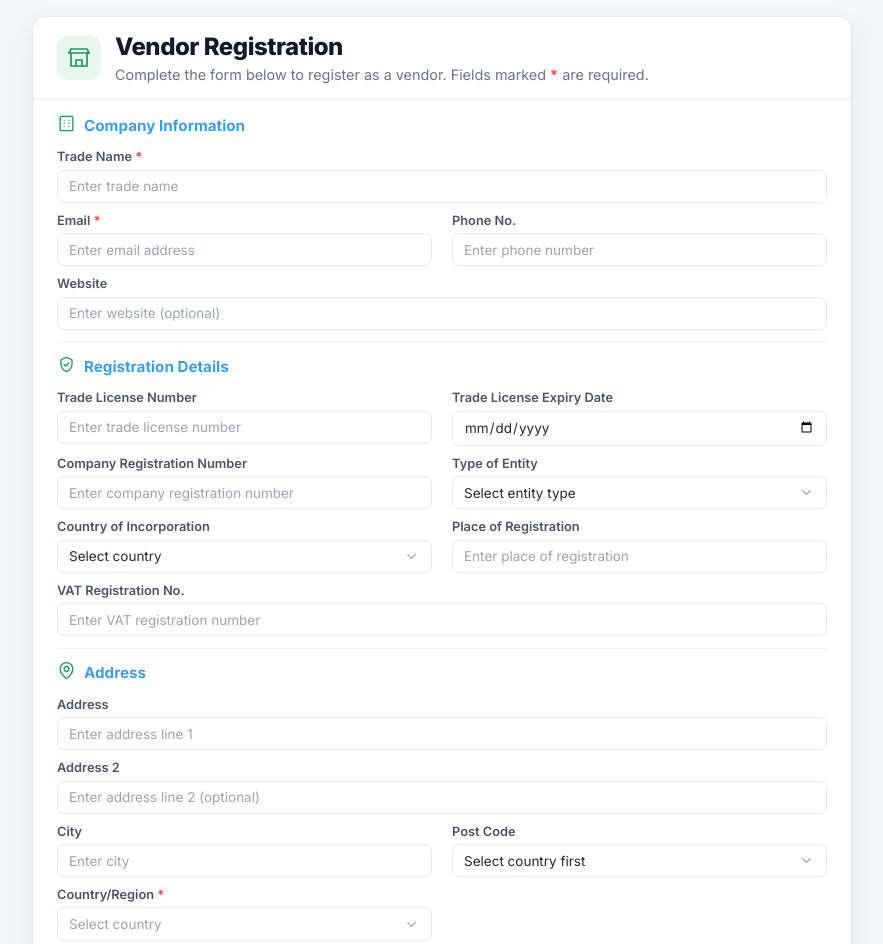
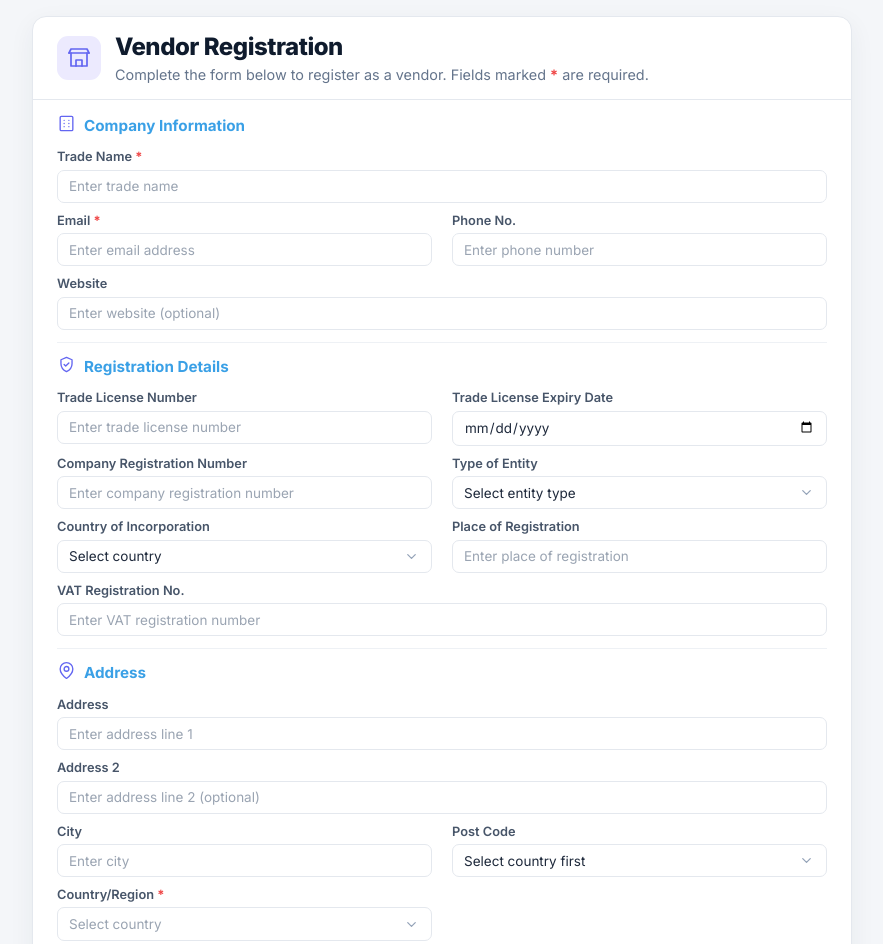
Before and after one commit to lavanya991-11/registration-api, a website: page public/vendor.html in a window 1280 px wide. Shown: the top 944 px of the page, without its empty margins (198-1081 px from the left). Drawn offline with Linux system fonts and the light colour scheme; no server answers.

Commit message:
Switch accent to indigo (both pages); light-blue captions retained
Co-Authored-By: Claude Opus 4.8 (1M context) <noreply@anthropic.com>

```diff
--- a/public/form.css
+++ b/public/form.css
@@ -1,10 +1,10 @@
 /* Shared styling for the customer & vendor registration forms.
    Clean, flat, multi-column layout (green accent). */
 :root {
-    --green: #1c9a58;
-    --green-dark: #15803d;
-    --green-soft: #e7f6ee;
-    --green-soft2: #f1faf5;
+    --green: #6366f1;
+    --green-dark: #4f46e5;
+    --green-soft: #eceafe;
+    --green-soft2: #f5f3fe;
     --text: #1e293b;
     --heading: #0f1b2d;
     --label: #475569;
```
